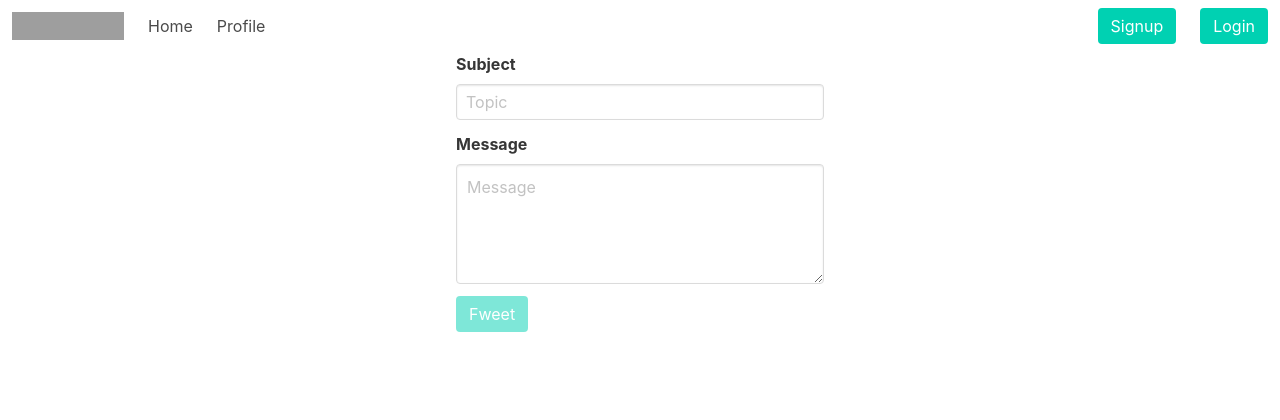
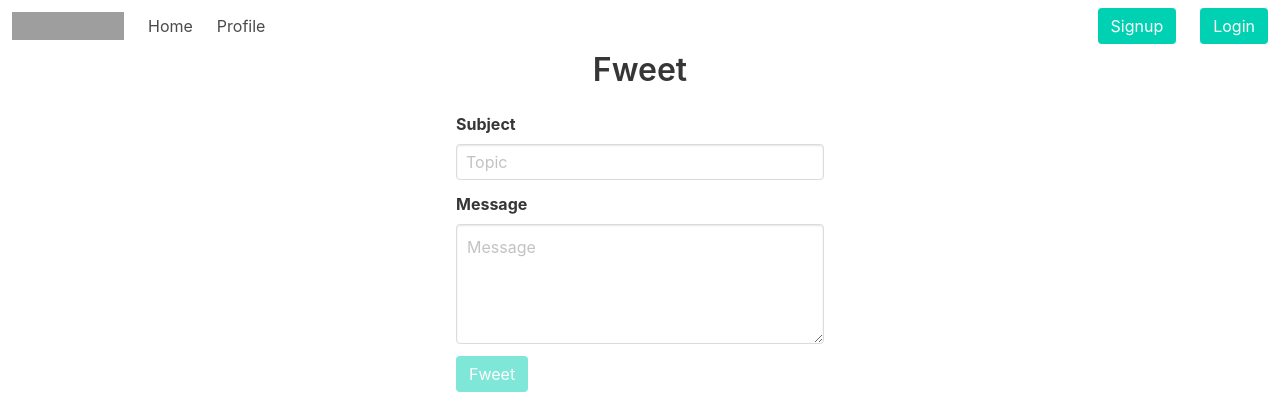
Before and after one commit to JazzGlobal/SocialMediaApp, a Node server app: template views/fweet.ejs in a window 1280 px wide. Shown: the top 420 px of the page. Run offline with Node 20, Linux system fonts and the light colour scheme; the template is opened without the code that fills it, so the values that code supplies are empty; some libraries are stand-ins or nearby versions; grey boxes are pictures that could not be loaded.

Commit message:
added title

```diff
--- a/views/fweet.ejs
+++ b/views/fweet.ejs
@@ -5,7 +5,7 @@
 <div class="columns">
   <div class="column"></div>
   <div class="column">
-
+      <h2 class="title is-3 has-text-centered">Fweet</h2>
       <form action="/fweet" method="POST">
         <div class="container">
             <div class="field">
```
